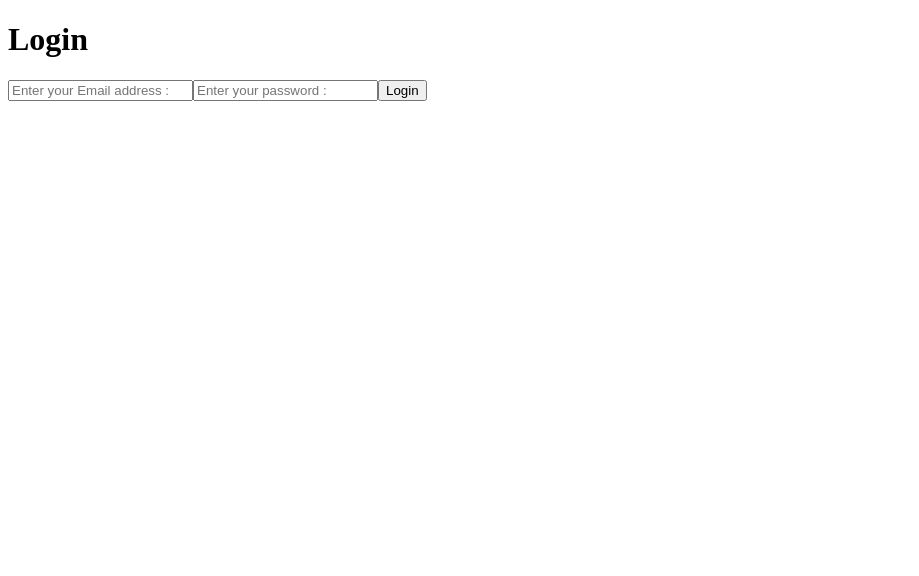
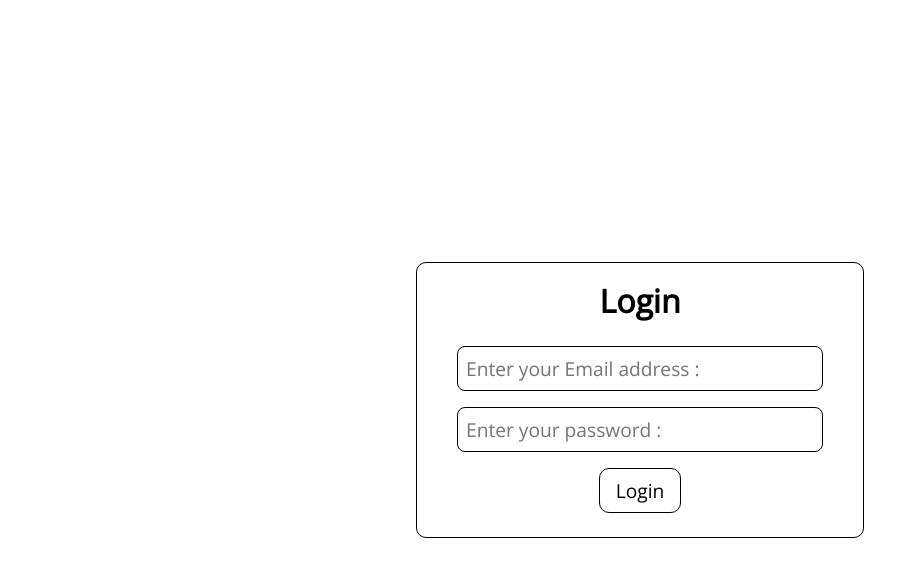
Before and after one commit to VRYeshwanth/Blog-Post-App, a React (Vite) app in the folder frontend/: page /login in a window 1280 px wide. Shown: the top 576 px of the page, without its empty margins (0-919 px from the left). Built offline with nearby package versions, Linux system fonts and the light colour scheme.

Commit message:
Style Register and Login Page

```diff
--- a/frontend/index.html
+++ b/frontend/index.html
@@ -4,6 +4,7 @@
     <meta charset="UTF-8" />
     <meta name="viewport" content="width=device-width, initial-scale=1.0" />
     <title>Blog Post App</title>
+    <link rel="stylesheet" href="src/styles.css">
   </head>
   <body>
     <div id="root"></div>
--- a/frontend/src/pages/Login.jsx
+++ b/frontend/src/pages/Login.jsx
@@ -26,7 +26,7 @@ export default function Login() {
     return (
         <div className="login-box">
             <h1>Login</h1>
-            <form method="post" onSubmit={loginUser}>
+            <form method="post" onSubmit={loginUser} className="login-form">
                 <input type="email" value={email}
                 onChange={(e) => setEmail(e.target.value)}
                 placeholder="Enter your Email address : " required />
--- a/frontend/src/pages/Register.jsx
+++ b/frontend/src/pages/Register.jsx
@@ -19,7 +19,7 @@ export default function Register() {
     return (
         <div className="register-box">
             <h1>Register</h1>
-            <form method="post" onSubmit={registerUser}>
+            <form method="post" onSubmit={registerUser} className="register-form">
                 <input type="text" value={username}
                 onChange={(e) => {
                     setUsername(e.target.value);
--- /dev/null
+++ b/frontend/src/styles.css
@@ -0,0 +1,101 @@
+@import url('https://fonts.googleapis.com/css2?family=Open+Sans:ital@0;1&display=swap');
+
+* {
+    margin: 0;
+    padding: 0;
+    box-sizing: border-box;
+    font-family: 'Open Sans', 'sans-serif';
+}
+
+#root {
+    display: flex;
+    flex-direction: column;
+    justify-content: center;
+    align-items: center;
+    height: 100vh;
+}
+
+/* Register Page */
+
+.register-box {
+    display: flex;
+    flex-direction: column;
+    justify-content: center;
+    align-items: center;
+    border: 1px solid black;
+    border-radius: 10px;
+    width: 35%;
+    margin: 0 auto;
+    padding: 1rem;
+}
+
+.register-box > h1 {
+    font-size: 2rem;
+}
+
+.register-form {
+    padding: 1rem 1rem 0;
+    display: flex;
+    width: 100%;
+    flex-direction: column;
+}
+
+.register-form input {
+    border: 1px solid black;
+    border-radius: 8px;
+    padding: 0.5rem;
+    margin: 0.5rem;
+    font-size: 1.2rem;
+}
+
+.register-form > button {
+    border: 1px solid black;
+    border-radius: 10px;
+    background: none;
+    cursor: pointer;
+    font-size: 1.2rem;
+    padding: 0.5rem 1rem;
+    margin: 0.5rem auto;
+}
+
+/* Login Page */
+.login-box {
+    display: flex;
+    flex-direction: column;
+    justify-content: center;
+    align-items: center;
+    border: 1px solid black;
+    border-radius: 10px;
+    width: 35%;
+    margin: 0 auto;
+    padding: 1rem;
+}
+
+.login-box > h1 {
+    font-size: 2rem;
+}
+
+.login-form {
+    padding: 1rem 1rem 0;
+    display: flex;
+    width: 100%;
+    flex-direction: column;
+}
+
+.login-form input {
+    border: 1px solid black;
+    border-radius: 8px;
+    padding: 0.5rem;
+    margin: 0.5rem;
+    font-size: 1.2rem;
+}
+
+.login-form > button {
+    border: 1px solid black;
+    border-radius: 10px;
+    background: none;
+    cursor: pointer;
+    font-size: 1.2rem;
+    padding: 0.5rem 1rem;
+    margin: 0.5rem auto;
+}
```
